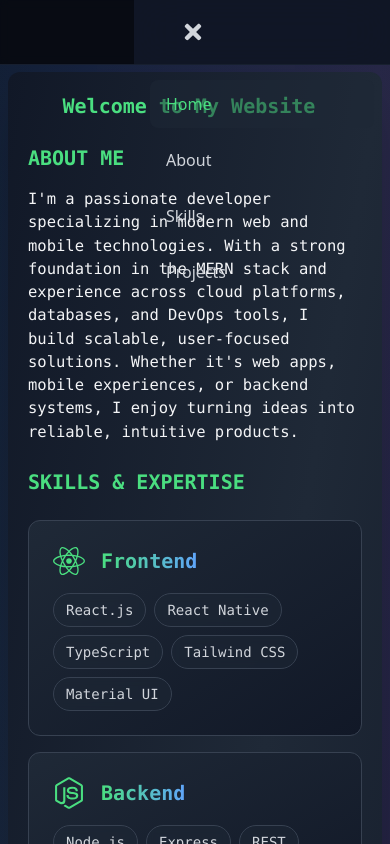
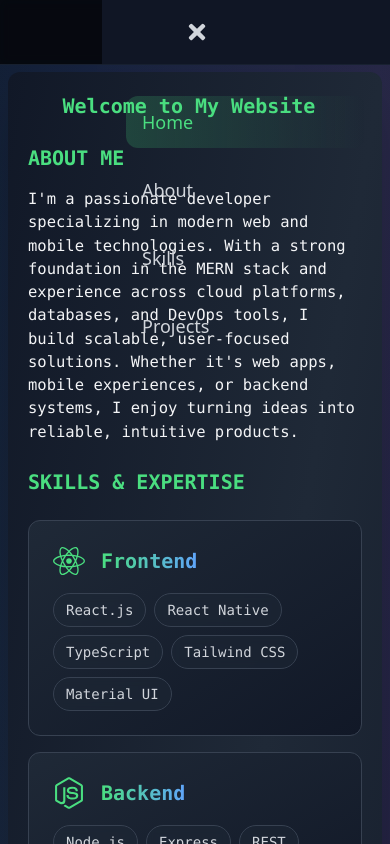
Before and after one commit to KodeKenobi/kodekenobi.github.io, a React (Vite) app: page /home in a window 390 px wide. Both pictures are taken after a click on the button 195 px from the left and 32 px from the top of the page. Shown: the top 844 px of the page. Built offline with nearby package versions, Linux system fonts and the light colour scheme.

Commit message:
Added 3D animations

```diff
--- a/package.json
+++ b/package.json
@@ -15,6 +15,7 @@
     "@types/react-router-dom": "^5.3.3",
     "@types/three": "^0.176.0",
     "aos": "^2.3.4",
+    "framer-motion": "^12.10.5",
     "react": "^18.2.0",
     "react-dom": "^18.2.0",
     "react-icons": "^5.0.1",
--- a/src/components/Navbar.tsx
+++ b/src/components/Navbar.tsx
@@ -1,6 +1,7 @@
 import { useState, useEffect } from "react";
 import { FaBars, FaTimes } from "react-icons/fa";
 import { useLocation, Link } from "react-router-dom";
+import { motion, AnimatePresence } from "framer-motion";
 
 const Navbar = () => {
   const [isOpen, setIsOpen] = useState(false);
@@ -19,8 +20,39 @@
     // { name: "Contact", path: "/contact" },
   ];
 
+  const menuVariants = {
+    closed: {
+      x: "100%",
+      transition: {
+        type: "spring",
+        stiffness: 400,
+        damping: 40,
+      },
+    },
+    open: {
+      x: 0,
+      transition: {
+        type: "spring",
+        stiffness: 400,
+        damping: 40,
+      },
+    },
+  };
+
+  const itemVariants = {
+    closed: { opacity: 0, x: 20 },
+    open: (i: number) => ({
+      opacity: 1,
+      x: 0,
+      transition: {
+        delay: i * 0.1,
+        duration: 0.3,
+      },
+    }),
+  };
+
   return (
-    <nav className="fixed top-0 left-0 right-0 z-50 bg-gray-900/90 backdrop-blur-xl border-b border-gray-800/50">
+    <nav className="fixed top-0 left-0 right-0 z-50 bg-gray-900/80 backdrop-blur-xl border-b border-gray-800/50">
       <div className="max-w-7xl mx-auto px-4 sm:px-6 lg:px-8">
         <div className="flex items-center justify-center h-16">
           {/* Desktop Menu */}
@@ -42,67 +74,78 @@
 
           {/* Mobile Menu Button */}
           <div className="md:hidden">
-            <button
+            <motion.button
               onClick={() => setIsOpen(!isOpen)}
-              className="relative z-50 p-2 rounded-lg text-gray-300 hover:text-green-400 hover:bg-gray-800/50 focus:outline-none transition-all duration-200"
-              aria-label="Toggle menu"
+              className="relative z-50 p-2 rounded-lg text-gray-300 hover:text-green-400 hover:bg-gray-800/50 focus:outline-none"
+              whileTap={{ scale: 0.95 }}
+              animate={{ rotate: isOpen ? 180 : 0 }}
+              transition={{ duration: 0.3 }}
             >
               <div className="relative w-6 h-6">
-                <div
-                  className={`absolute inset-0 transform transition-transform duration-300 ${
-                    isOpen ? "rotate-180" : ""
-                  }`}
-                >
                 {isOpen ? (
                   <FaTimes className="h-6 w-6" />
                 ) : (
                   <FaBars className="h-6 w-6" />
                 )}
               </div>
-              </div>
-            </button>
+            </motion.button>
           </div>
         </div>
       </div>
 
       {/* Mobile Menu Overlay */}
-      <div
-        className={`fixed inset-0 bg-black/50 backdrop-blur-sm transition-opacity duration-300 md:hidden ${
-          isOpen ? "opacity-100" : "opacity-0 pointer-events-none"
-        }`}
+      <AnimatePresence>
+        {isOpen && (
+          <motion.div
+            initial={{ opacity: 0 }}
+            animate={{ opacity: 1 }}
+            exit={{ opacity: 0 }}
+            transition={{ duration: 0.3 }}
+            className="fixed inset-0 bg-black/60 backdrop-blur-sm md:hidden"
             onClick={() => setIsOpen(false)}
           />
+        )}
+      </AnimatePresence>
 
       {/* Mobile Menu */}
-      <div
-        className={`fixed top-0 right-0 h-full w-64 bg-gray-900/95 backdrop-blur-xl transform transition-transform duration-300 ease-in-out md:hidden ${
-          isOpen ? "translate-x-0" : "translate-x-full"
-        }`}
+      <AnimatePresence>
+        {isOpen && (
+          <motion.div
+            variants={menuVariants}
+            initial="closed"
+            animate="open"
+            exit="closed"
+            className="fixed top-0 right-0 h-full w-72 bg-gray-900/95 backdrop-blur-xl md:hidden"
           >
-        <div className="flex flex-col h-full pt-20 pb-6 px-4">
-          <div className="space-y-2">
-            {navItems.map((item, index) => (
+            <div className="flex flex-col h-full pt-24 pb-6 px-6">
+              <div className="space-y-4">
+                {navItems.map((item, i) => (
+                  <motion.div
+                    key={item.name}
+                    custom={i}
+                    variants={itemVariants}
+                    initial="closed"
+                    animate="open"
+                    exit="closed"
+                  >
                     <Link
-                key={item.name}
                       to={item.path}
                       className={`${
                         location.pathname === item.path
-                    ? "bg-gray-800/50 text-green-400"
+                          ? "bg-gradient-to-r from-green-400/20 to-transparent text-green-400"
                           : "text-gray-300 hover:bg-gray-800/50 hover:text-green-400"
-                } block px-4 py-3 rounded-lg text-base font-medium transition-all duration-200 transform hover:scale-105`}
-                style={{
-                  transitionDelay: `${index * 50}ms`,
-                  opacity: isOpen ? 1 : 0,
-                  transform: `translateX(${isOpen ? 0 : 20}px)`,
-                }}
+                      } block px-4 py-3 rounded-xl text-lg font-medium transition-all duration-200`}
                       onClick={() => setIsOpen(false)}
                     >
                       {item.name}
                     </Link>
+                  </motion.div>
                 ))}
               </div>
             </div>
-      </div>
+          </motion.div>
+        )}
+      </AnimatePresence>
     </nav>
   );
 };
```
Also changed, not shown: 6 other files (tests, documents, lock files or other folders). Lines whose indentation alone changed are shown as unchanged.
